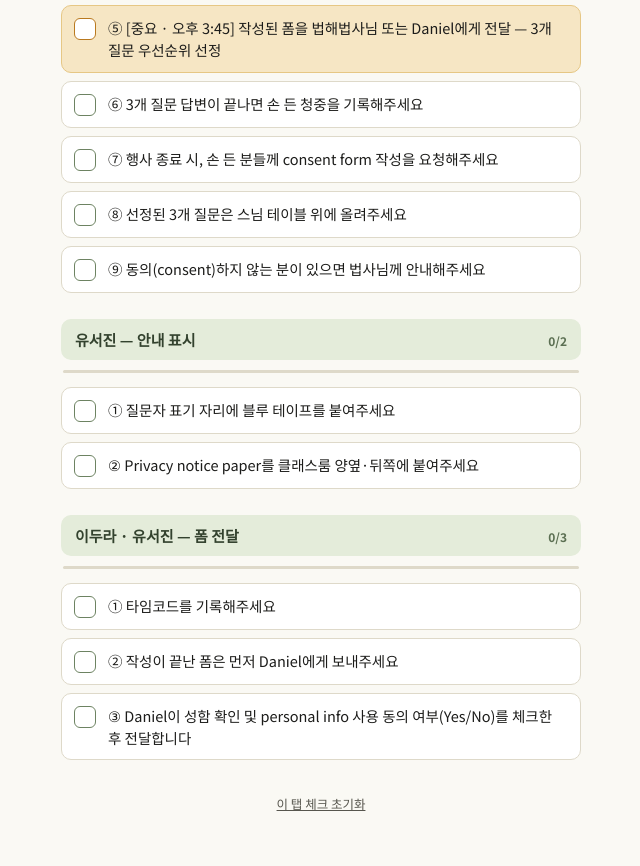
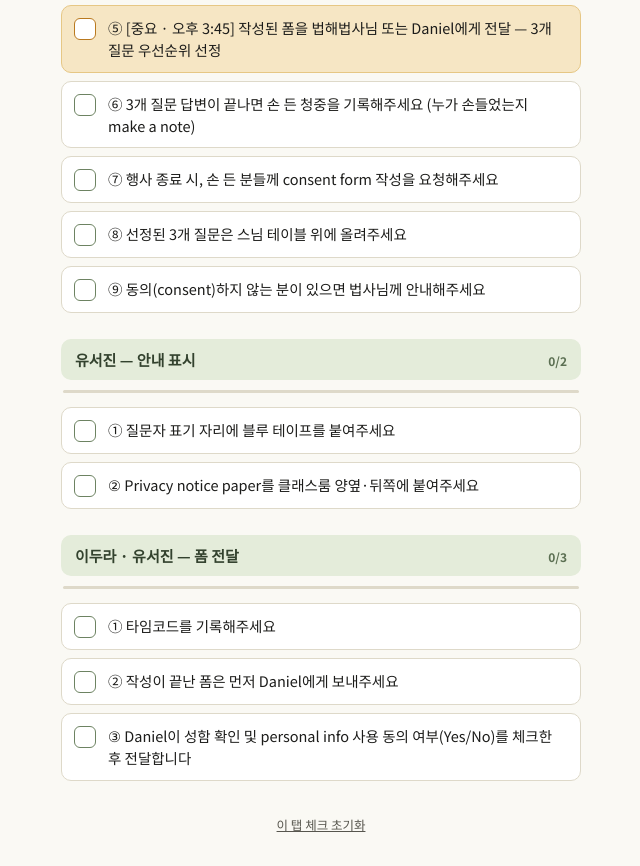
Before and after one commit to dongyeon0712/JungtoVoluteer, a plain HTML site: page index.html in a window 1280 px wide. Shown: the part 953-1819 px from the top of the page, without its empty margins (319-959 px from the left). Drawn offline with Linux system fonts and the light colour scheme.

Commit message:
Add files via upload

```diff
--- a/index.html
+++ b/index.html
@@ -487,7 +487,7 @@
           <label class="item" data-id="g1-se-3"><input type="checkbox" id="g1-se-3"><span class="box"><svg viewBox="0 0 24 24" fill="none"><path d="M5 13l4 4L19 7" stroke="#fff" stroke-width="3" stroke-linecap="round" stroke-linejoin="round"/></svg></span><span class="txt">③ Consent form 오른쪽 상단에 학생이면 '학생'이라고 표시해주세요</span></label>
           <label class="item" data-id="g1-se-4"><input type="checkbox" id="g1-se-4"><span class="box"><svg viewBox="0 0 24 24" fill="none"><path d="M5 13l4 4L19 7" stroke="#fff" stroke-width="3" stroke-linecap="round" stroke-linejoin="round"/></svg></span><span class="txt">④ 작성 완료된 이름은 한글로 옮겨 적어주세요 (예: Amy → 에이미) — 스님이 읽으실 수 있도록</span></label>
           <label class="item important" data-id="g1-se-5"><input type="checkbox" id="g1-se-5"><span class="box"><svg viewBox="0 0 24 24" fill="none"><path d="M5 13l4 4L19 7" stroke="#fff" stroke-width="3" stroke-linecap="round" stroke-linejoin="round"/></svg></span><span class="txt">⑤ [중요 · 오후 3:45] 작성된 폼을 법해법사님 또는 Daniel에게 전달 — 3개 질문 우선순위 선정</span></label>
-          <label class="item" data-id="g1-se-6"><input type="checkbox" id="g1-se-6"><span class="box"><svg viewBox="0 0 24 24" fill="none"><path d="M5 13l4 4L19 7" stroke="#fff" stroke-width="3" stroke-linecap="round" stroke-linejoin="round"/></svg></span><span class="txt">⑥ 3개 질문 답변이 끝나면 손 든 청중을 기록해주세요</span></label>
+          <label class="item" data-id="g1-se-6"><input type="checkbox" id="g1-se-6"><span class="box"><svg viewBox="0 0 24 24" fill="none"><path d="M5 13l4 4L19 7" stroke="#fff" stroke-width="3" stroke-linecap="round" stroke-linejoin="round"/></svg></span><span class="txt">⑥ 3개 질문 답변이 끝나면 손 든 청중을 기록해주세요 (누가 손들었는지 make a note)</span></label>
           <label class="item" data-id="g1-se-7"><input type="checkbox" id="g1-se-7"><span class="box"><svg viewBox="0 0 24 24" fill="none"><path d="M5 13l4 4L19 7" stroke="#fff" stroke-width="3" stroke-linecap="round" stroke-linejoin="round"/></svg></span><span class="txt">⑦ 행사 종료 시, 손 든 분들께 consent form 작성을 요청해주세요</span></label>
           <label class="item" data-id="g1-se-8"><input type="checkbox" id="g1-se-8"><span class="box"><svg viewBox="0 0 24 24" fill="none"><path d="M5 13l4 4L19 7" stroke="#fff" stroke-width="3" stroke-linecap="round" stroke-linejoin="round"/></svg></span><span class="txt">⑧ 선정된 3개 질문은 스님 테이블 위에 올려주세요</span></label>
           <label class="item" data-id="g1-se-9"><input type="checkbox" id="g1-se-9"><span class="box"><svg viewBox="0 0 24 24" fill="none"><path d="M5 13l4 4L19 7" stroke="#fff" stroke-width="3" stroke-linecap="round" stroke-linejoin="round"/></svg></span><span class="txt">⑨ 동의(consent)하지 않는 분이 있으면 법사님께 안내해주세요</span></label>
```
